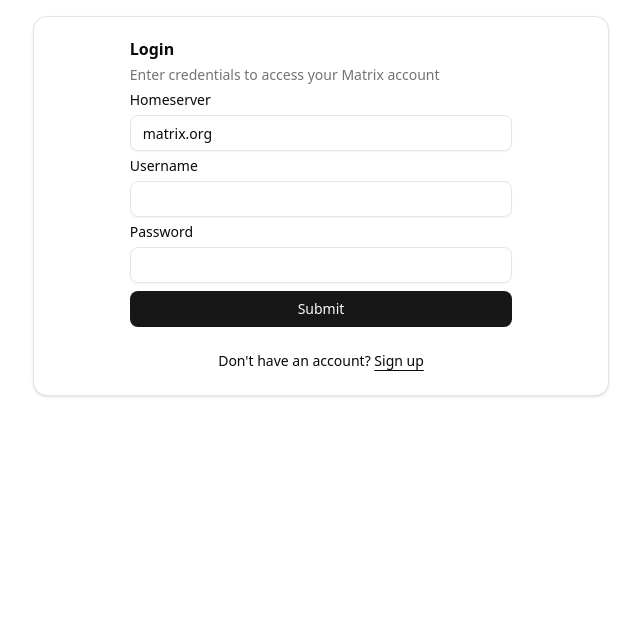
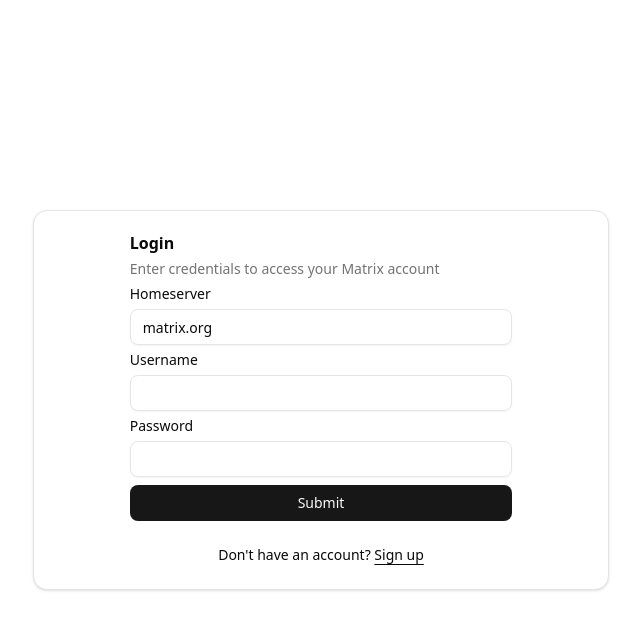
Before and after one commit to verbey/poltva-m2, a Next.js app: page /auth/login in a window 1280 px wide. Shown: the top 630 px of the page, without its empty margins (319-959 px from the left). Built offline with nearby package versions, Linux system fonts and the light colour scheme.

Commit message:
Align the Login form vertically

```diff
--- a/src/app/auth/layout.tsx
+++ b/src/app/auth/layout.tsx
@@ -2,7 +2,7 @@ import { PropsWithChildren } from "react";
 
 export default function Layout({ children }: PropsWithChildren) {
   return (
-    <div className="p-4 sm:px-8 md:flex md:flex-col md:items-center">
+    <div className="p-4 sm:px-8 md:flex md:flex-col md:items-center justify-center min-h-dvh">
       {children}
     </div>
   );
```
